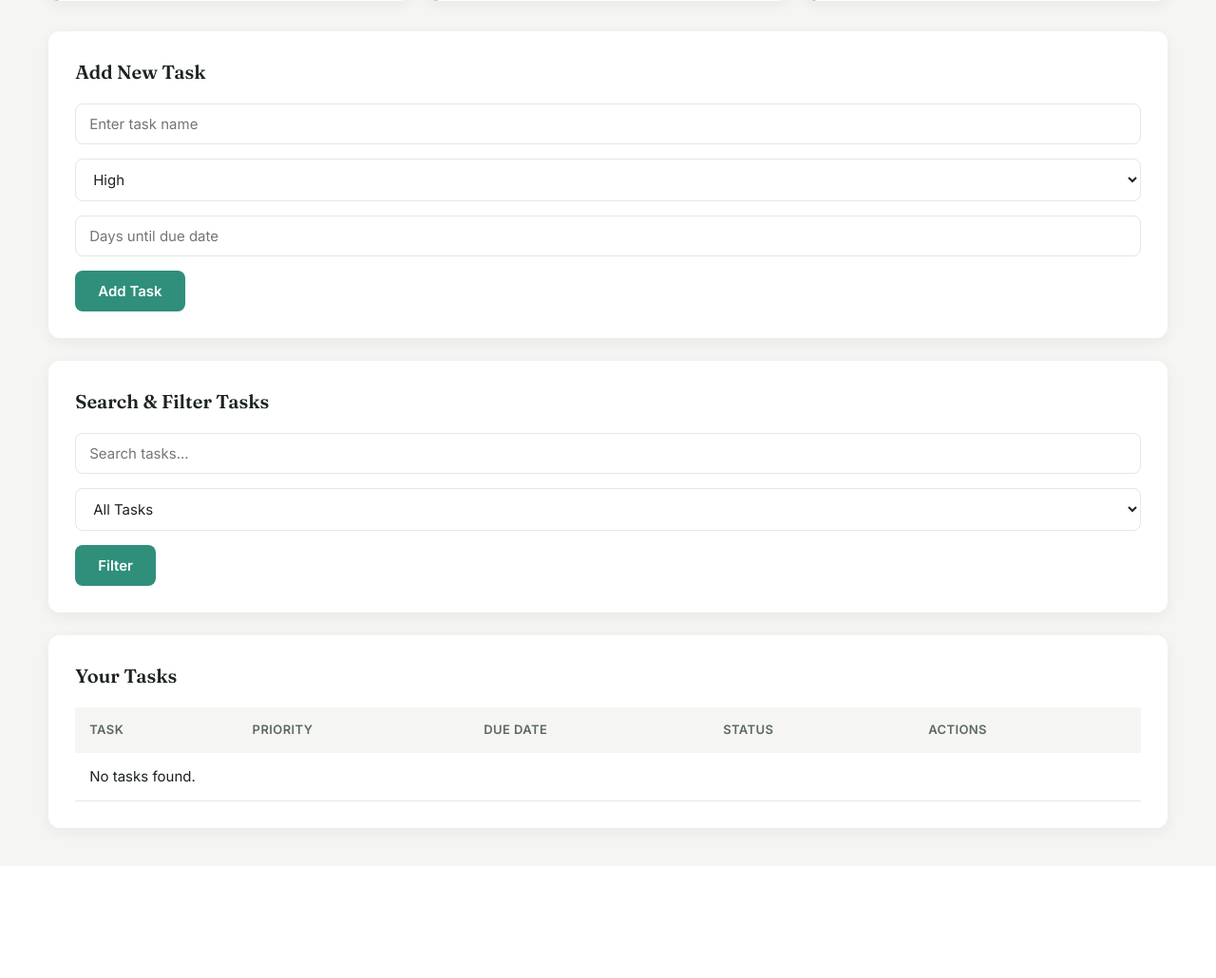
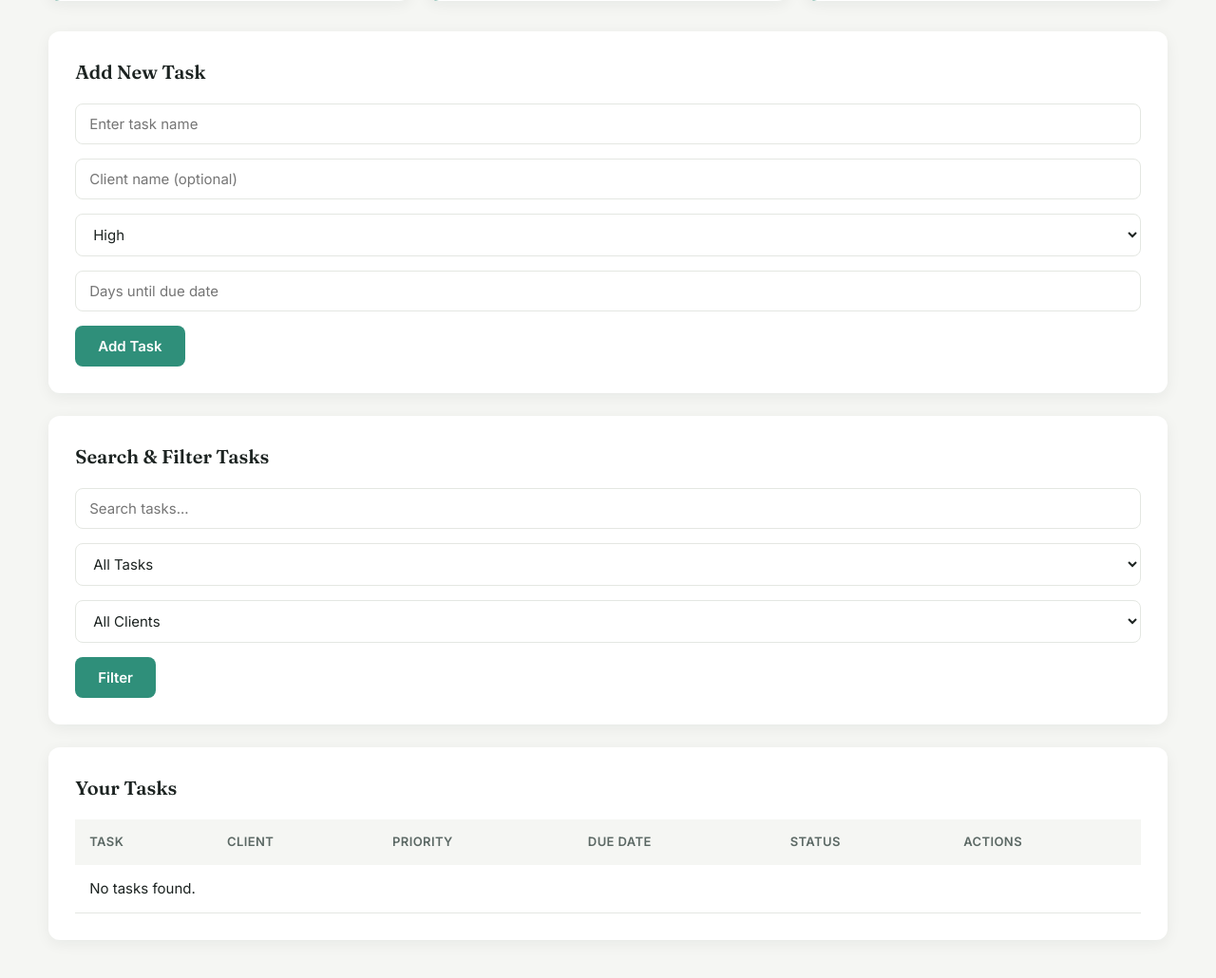
Before and after one commit to Deadfreeze72/VA-Task-Management-Dashboard, a Flask app: page / in a window 1280 px wide. Shown: the part 358-1388 px from the top of the page at 95% size. Before the commit the page ends 1246 px from the top, so only its background shows below. Run offline with Flask 3, Linux system fonts and the light colour scheme; the visitor is signed in with stand-in values (Sample User, id 1); data that the repository does not hold is empty.

Commit message:
Add client field to tasks with filtering

```diff
--- a/app.py
+++ b/app.py
@@ -56,6 +56,7 @@ class User(db.Model, UserMixin):
 class Task(db.Model):
     id = db.Column(db.Integer, primary_key=True)
     title = db.Column(db.String(200), nullable=False)
+    client = db.Column(db.String(100), default="General")
     priority = db.Column(db.String(50), default="Medium")
     status = db.Column(db.String(50), default="Pending")
     due_date = db.Column(db.String(50))
@@ -157,17 +158,45 @@ def logout():
 @app.route("/")
 @login_required
 def dashboard():
-    tasks = Task.query.filter_by(user_id=current_user.id).all()
-    total = len(tasks)
-    completed = len([task for task in tasks if task.status == "Completed"])
+    search = request.args.get("search", "").strip()
+    status_filter = request.args.get("status", "all")
+    client_filter = request.args.get("client", "all")
+
+    query = Task.query.filter_by(user_id=current_user.id)
+
+    if search:
+        query = query.filter(Task.title.ilike(f"%{search}%"))
+
+    if status_filter == "pending":
+        query = query.filter(Task.status != "Completed")
+    elif status_filter == "completed":
+        query = query.filter(Task.status == "Completed")
+
+    if client_filter != "all":
+        query = query.filter(Task.client == client_filter)
+
+    tasks = query.all()
+
+    # Totals should reflect ALL of the user's tasks, not just the filtered
+    # view, so the stat cards stay accurate no matter what's searched.
+    all_tasks = Task.query.filter_by(user_id=current_user.id).all()
+    total = len(all_tasks)
+    completed = len([task for task in all_tasks if task.status == "Completed"])
     pending = total - completed
+
+    # Distinct client names this user has used, for the filter dropdown.
+    clients = sorted({task.client or "General" for task in all_tasks})
 
     return render_template(
         "index.html",
         tasks=tasks,
         total=total,
         completed=completed,
-        pending=pending
+        pending=pending,
+        search=search,
+        status_filter=status_filter,
+        client_filter=client_filter,
+        clients=clients
     )
 
 
@@ -178,6 +207,7 @@ def dashboard():
 @login_required
 def add_task():
     title = request.form.get("title", "").strip()
+    client = request.form.get("client", "").strip() or "General"
     priority = request.form.get("priority", "Medium")
     days_input = request.form.get("days", "")
 
@@ -202,6 +232,7 @@ def add_task():
 
     task = Task(
         title=title,
+        client=client,
         priority=priority,
         due_date=due,
         user_id=current_user.id
@@ -227,6 +258,7 @@ def edit(id):
 
     if request.method == "POST":
         title = request.form.get("title", "").strip()
+        client = request.form.get("client", "").strip() or "General"
         priority = request.form.get("priority", "Medium")
         days_input = request.form.get("days", "")
 
@@ -248,6 +280,7 @@ def edit(id):
             return redirect(f"/edit/{id}")
 
         task.title = title
+        task.client = client
         task.priority = priority
         task.due_date = (datetime.today() + timedelta(days=days)).strftime("%Y-%m-%d")
         db.session.commit()
@@ -330,10 +363,10 @@ def export():
 
     output = io.StringIO()
     writer = csv.writer(output)
-    writer.writerow(["Task", "Priority", "Status", "Due Date", "Created Date"])
+    writer.writerow(["Task", "Client", "Priority", "Status", "Due Date", "Created Date"])
 
     for task in tasks:
-        writer.writerow([task.title, task.priority, task.status, task.due_date, task.created])
+        writer.writerow([task.title, task.client, task.priority, task.status, task.due_date, task.created])
 
     output.seek(0)
     return Response(
--- a/static/style.css
+++ b/static/style.css
@@ -256,7 +256,7 @@ TABLE
 table {
     width: 100%;
     border-collapse: collapse;
-    min-width: 560px;
+    min-width: 640px;
 }
 
 th {
@@ -511,7 +511,7 @@ RESPONSIVE - MOBILE
 
     table {
         font-size: 13px;
-        min-width: 480px;
+        min-width: 540px;
     }
 
     th,
--- a/templates/index.html
+++ b/templates/index.html
@@ -60,6 +60,11 @@ Dashboard
         name="title"
         placeholder="Enter task name"
         required>
+
+        <input
+        type="text"
+        name="client"
+        placeholder="Client name (optional)">
 
 
 
@@ -165,6 +170,30 @@ Completed
 
 
 
+<select name="client">
+
+<option value="all"
+{% if client_filter == "all" %}
+selected
+{% endif %}
+>
+All Clients
+</option>
+
+{% for c in clients %}
+<option value="{{ c }}"
+{% if client_filter == c %}
+selected
+{% endif %}
+>
+{{ c }}
+</option>
+{% endfor %}
+
+</select>
+
+
+
 <button type="submit">
 Filter
 </button>
@@ -197,6 +226,11 @@ Your Tasks
 
 <th>
 Task
+</th>
+
+
+<th>
+Client
 </th>
 
 
@@ -236,6 +270,10 @@ Actions
 {{ task.title }}
 </td>
 
+
+<td>
+{{ task.client or "General" }}
+</td>
 
 
 <td>
@@ -339,7 +377,7 @@ Edit
 
 <tr>
 
-<td colspan="5">
+<td colspan="6">
 
 No tasks found.
 
```
Also changed, not shown: templates/edit_task.html (+15 -0 lines).
